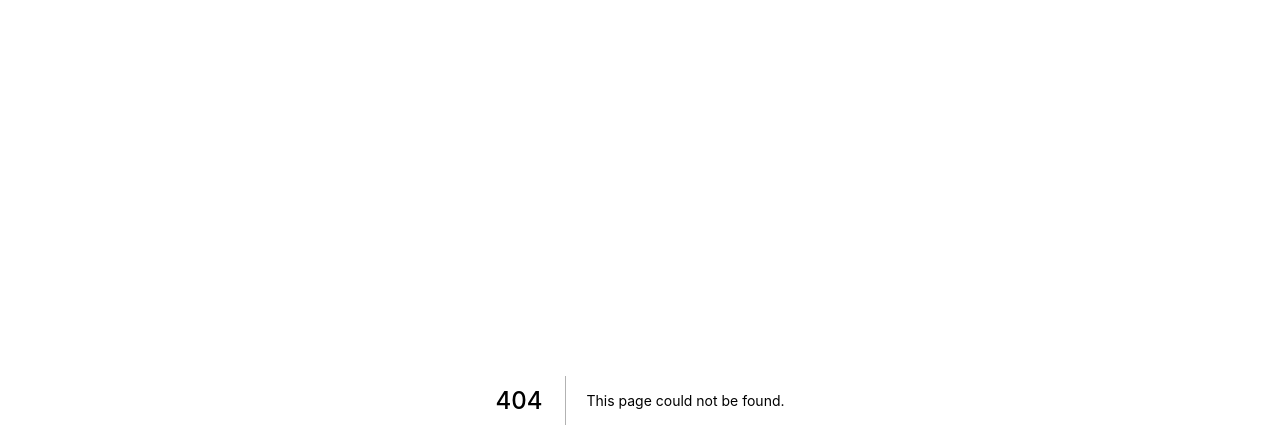
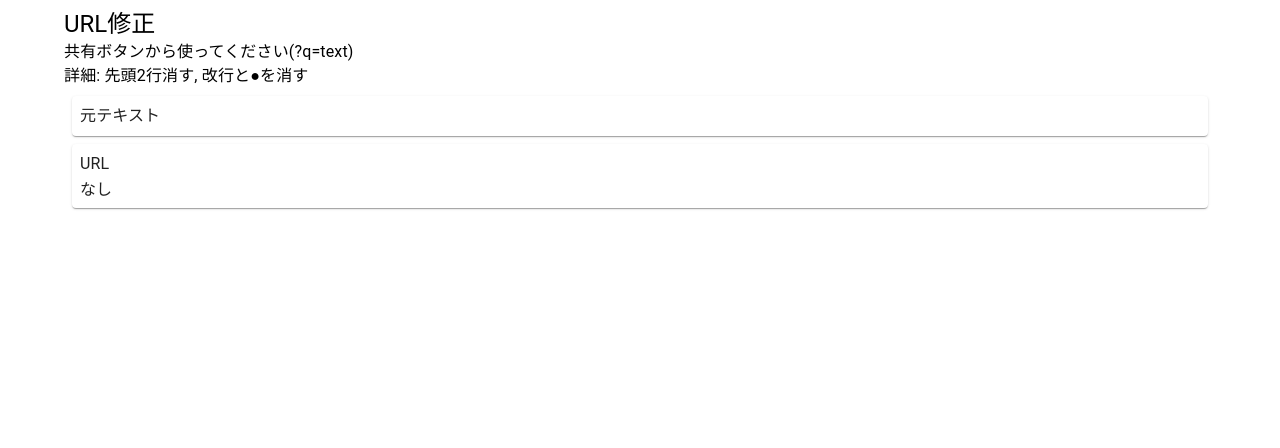
Before and after one commit to vipzero/hello, a Next.js app: page /tool/fixurl in a window 1280 px wide. Before the commit this address had no page. Shown: the top 448 px of the page. Built offline with nearby package versions, Linux system fonts and the light colour scheme; a web font is replaced by a local one.

Commit message:
add fixurl

```diff
--- a/next.config.js
+++ b/next.config.js
@@ -1,11 +1,15 @@
 /* eslint-disable import/no-extraneous-dependencies */
 const withImages = require('next-images')
+const withPWA = require('next-pwa')
+
 const withBundleAnalyzer = require('@next/bundle-analyzer')({
 	enabled: process.env.ANALYZE === 'true',
 })
-
-module.exports = withBundleAnalyzer(
-	withImages({
+const config = {
+	pwa: {
+		dest: 'public',
+		disable: process.env.NODE_ENV === 'development',
+	},
 	webpack(config) {
 		config.module.rules.push({
 			test: /\.(png|jpeg|jpg|gif|svg)$/,
@@ -18,5 +22,6 @@ module.exports = withBundleAnalyzer(
 		})
 		return config
 	},
-	})
-)
+}
+
+module.exports = withPWA(withBundleAnalyzer(withImages(config)))
--- a/package.json
+++ b/package.json
@@ -19,6 +19,7 @@
 		"lint-staged": "11.2.6",
 		"lodash": "4.17.21",
 		"next": "11.1.4",
+		"next-pwa": "^5.5.0",
 		"noise": "0.0.0",
 		"noisejs": "2.1.0",
 		"prettier": "2.5.1",
--- a/src/pages/_app.tsx
+++ b/src/pages/_app.tsx
@@ -10,7 +10,7 @@ const App = ({ Component, pageProps }: AppProps) => (
 			/>
 			<link rel="shortcut icon" href="/favicon.png" key="shortcutIcon" />
 			<meta name="theme-color" content="#000" key="themeColor" />
-			<link rel="manifest" href="/manifest.json" />
+			{/* <link rel="manifest" href="/manifest.json" /> */}
 			<link
 				href="https://fonts.googleapis.com/css?family=Nova+Mono"
 				rel="stylesheet"
--- /dev/null
+++ b/src/pages/tool/fixurl.tsx
@@ -0,0 +1,60 @@
+// eslint-disable-next-line
+import { Box, Card, Container, Typography } from '@mui/material'
+import Head from 'next/head'
+import { useRouter } from 'next/router'
+
+function parseUrl(s: string | string[] | undefined) {
+	if (typeof s !== 'string') return null
+
+	const lines = s.replace(/●/g, '').split('\n')
+	lines.pop()
+	lines.pop()
+
+	const m = lines
+		.join('')
+		.match(/https?:\/\/[-_.!~*\'()a-zA-Z0-9;\/?:\@&=+\$,%#]+/g)
+
+	if (m === null) return null
+	return m[0]
+}
+
+function FixurlApp() {
+	const { query } = useRouter()
+	console.log(query)
+	const url = parseUrl(query.text)
+
+	return (
+		<Container>
+			<Typography variant="h5">URL修正</Typography>
+			<Typography>共有ボタンから使ってください{`(?q=text)`}</Typography>
+			<Typography>詳細: 先頭2行消す, 改行と●を消す</Typography>
+
+			<Box m={1} p={1} component={Card}>
+				<Typography>元テキスト</Typography>
+				{query.text}
+			</Box>
+			<Box m={1} p={1} component={Card}>
+				<Typography>URL</Typography>
+				{!url && 'なし'}
+				{url && <a href={url}>{url}</a>}
+			</Box>
+		</Container>
+	)
+}
+
+const title = 'fixurl'
+
+function Fixurl() {
+	return (
+		<div>
+			<Head>
+				<meta property="og:title" content={title} />
+				<meta property="og:type" content="website " />
+				<meta property="og:site_name" content={title} />
+			</Head>
+			<FixurlApp />
+		</div>
+	)
+}
+
+export default Fixurl
```
Also changed, not shown: public/fixurl/icon.png (added), public/fixurl/manifest.json (added), 1 other file (tests, documents, lock files or other folders). Lines whose indentation alone changed are shown as unchanged.
